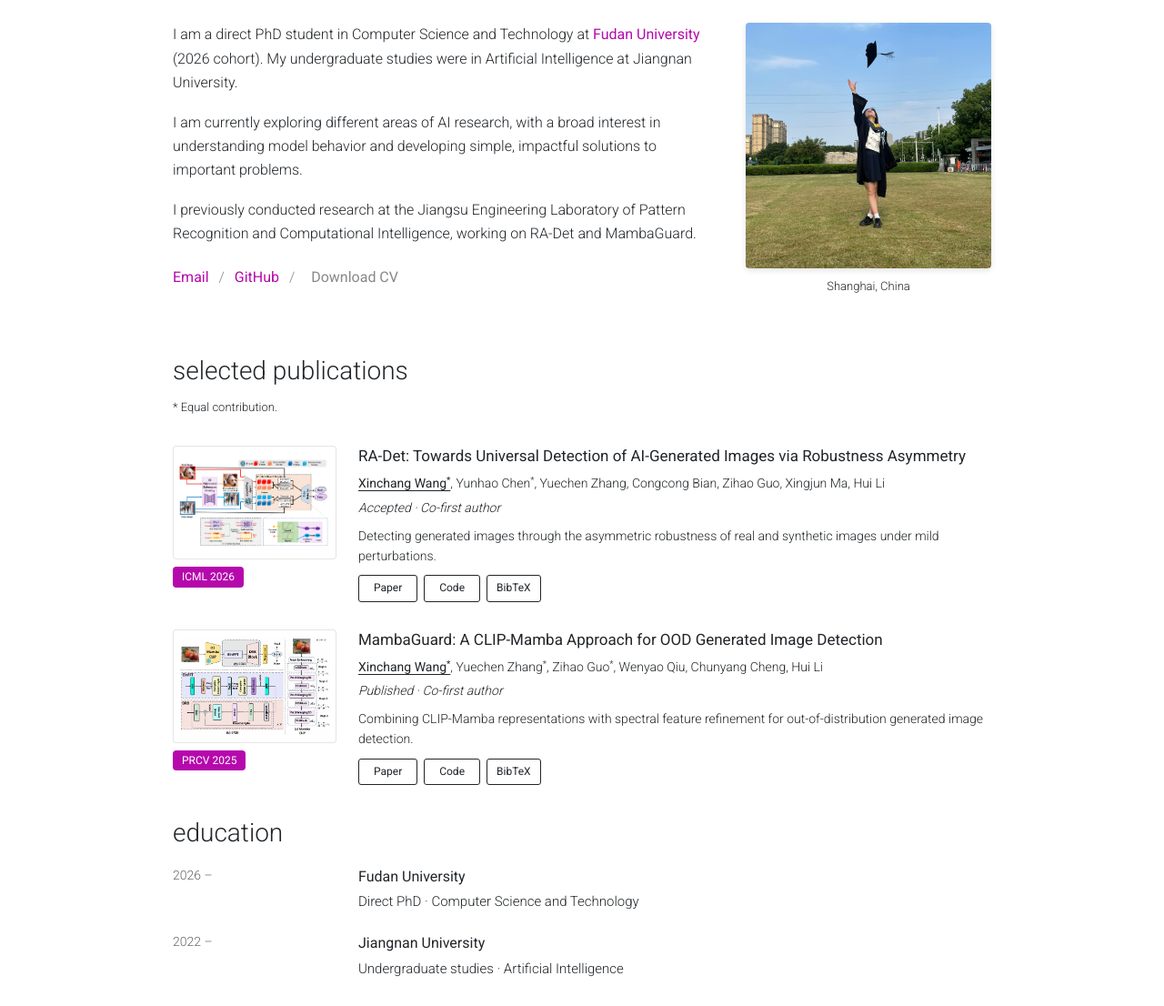
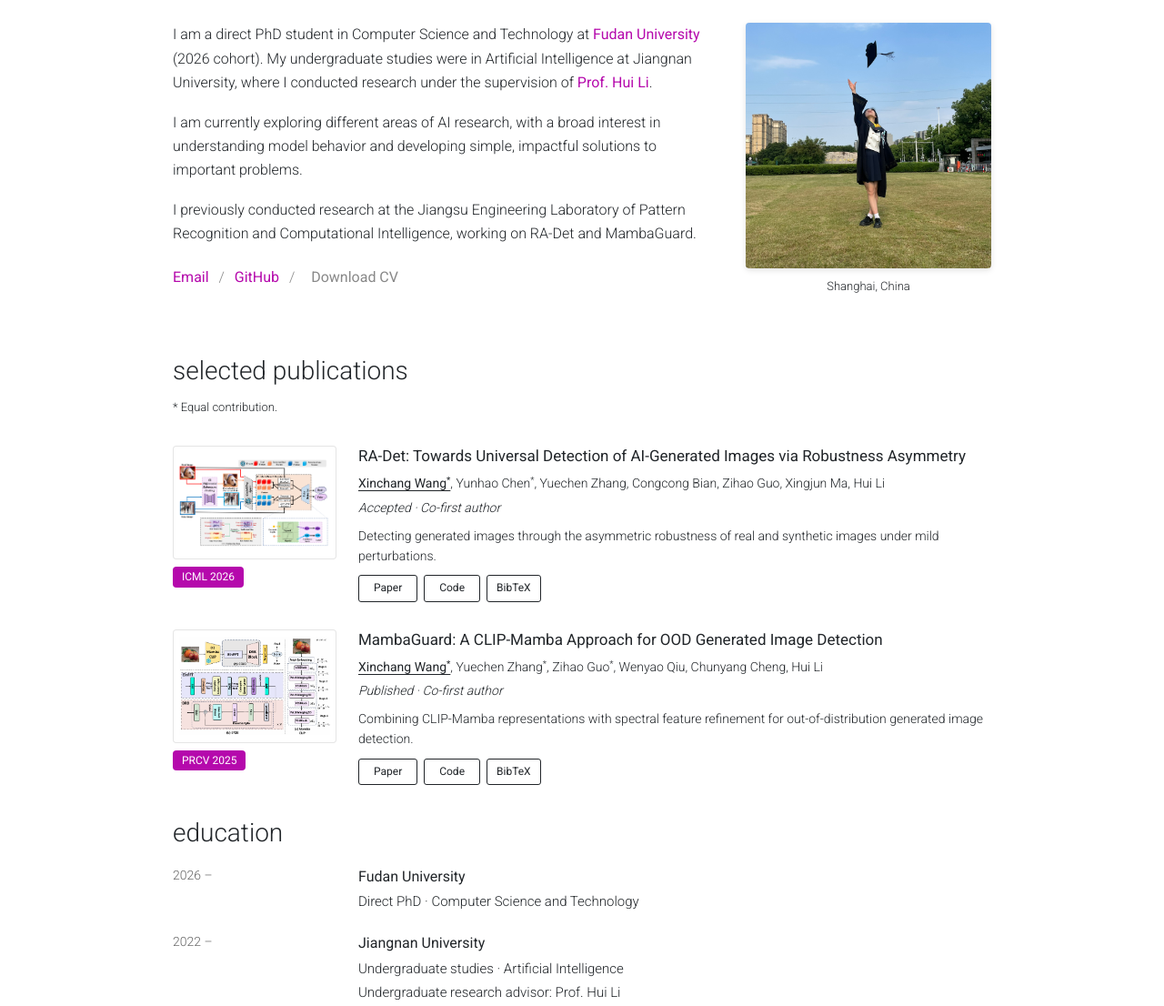
Before and after one commit to ccandtt/ccandtt.github.io, a plain HTML site: page index.html in a window 1280 px wide. Shown: the part 194-1300 px from the top of the page at 91% size. Drawn offline with Linux system fonts and the light colour scheme.

Commit message:
Add undergraduate research advisor Hui Li

```diff
--- a/index.html
+++ b/index.html
@@ -5,7 +5,7 @@
 <main id="main" class="container mt-5"><div class="post" id="about"><header class="post-header"><h1 class="post-title"><span data-zh="欢迎来到我的个人网站">Welcome to my <span class="font-weight-bold">personal website</span></span></h1><p class="desc"><span data-zh="计算机科学与技术 · 复旦大学">Computer Science and Technology · Fudan University</span></p></header>
 <article><div class="profile float-right"><figure><img src="assets/portrait.jpg" class="img-fluid z-depth-1 rounded" width="1772" height="1772" alt="Xinchang Wang at graduation" fetchpriority="high"></figure><div class="more-info"><span data-zh="中国 · 上海">Shanghai, China</span></div></div>
 <div class="clearfix bio">
-<p data-zh="我是复旦大学计算机科学与技术专业 2026 级直博生，本科就读于江南大学人工智能专业。">I am a direct PhD student in Computer Science and Technology at <a href="https://www.fudan.edu.cn/" target="_blank" rel="noopener noreferrer">Fudan University</a> (2026 cohort). My undergraduate studies were in Artificial Intelligence at Jiangnan University.</p>
+<p data-zh="我是复旦大学计算机科学与技术专业 2026 级直博生，本科就读于江南大学人工智能专业，期间在&lt;a href=&quot;https://hli1221.github.io/&quot; target=&quot;_blank&quot; rel=&quot;noopener noreferrer&quot;&gt;李辉老师&lt;/a&gt;的指导下开展科研。">I am a direct PhD student in Computer Science and Technology at <a href="https://www.fudan.edu.cn/" target="_blank" rel="noopener noreferrer">Fudan University</a> (2026 cohort). My undergraduate studies were in Artificial Intelligence at Jiangnan University, where I conducted research under the supervision of <a href="https://hli1221.github.io/" target="_blank" rel="noopener noreferrer">Prof. Hui Li</a>.</p>
 <p data-zh="我目前正在探索人工智能研究的不同领域，广泛关注模型行为的理解，以及如何为重要问题开发简洁而有影响力的解决方案。">I am currently exploring different areas of AI research, with a broad interest in understanding model behavior and developing simple, impactful solutions to important problems.</p>
 <p data-zh="我曾在江苏省模式识别与计算智能工程实验室开展科研，参与 RA-Det 与 MambaGuard 研究。">I previously conducted research at the Jiangsu Engineering Laboratory of Pattern Recognition and Computational Intelligence, working on RA-Det and MambaGuard.</p>
 <p class="contact-links"><a href="mailto:xinchangwang2025@163.com">Email</a><span> / </span><a href="https://github.com/ccandtt" target="_blank" rel="noopener noreferrer">GitHub</a><span> / </span><a href="assets/xinchang-wang-cv.pdf" download="Xinchang-Wang-CV.pdf"><span data-zh="下载简历">Download CV</span></a></p>
@@ -15,6 +15,6 @@
  <div class="col-sm-9 publication-content"><div class="title"><a href="https://arxiv.org/abs/2603.01544" target="_blank" rel="noopener noreferrer">RA-Det: Towards Universal Detection of AI-Generated Images via Robustness Asymmetry</a></div><div class="author"><em>Xinchang Wang<sup>*</sup></em>, Yunhao Chen<sup>*</sup>, Yuechen Zhang, Congcong Bian, Zihao Guo, Xingjun Ma, Hui Li</div><div class="periodical"><span data-zh="已录用 · 共同第一作者">Accepted · Co-first author</span></div><div class="paper-description"><p data-zh="利用真实与生成图像在轻微扰动下的鲁棒性不对称，探索跨生成器的图像检测。">Detecting generated images through the asymmetric robustness of real and synthetic images under mild perturbations.</p></div><div class="links"><a class="btn btn-sm z-depth-0" href="https://arxiv.org/abs/2603.01544" target="_blank" rel="noopener noreferrer">Paper</a><a class="btn btn-sm z-depth-0" href="https://github.com/dongdongunique/RA-Det" target="_blank" rel="noopener noreferrer">Code</a><button class="btn btn-sm z-depth-0" type="button" data-citation="radet" aria-expanded="false" aria-controls="bib-radet">BibTeX</button></div><div class="bibtex-panel" id="bib-radet" hidden><pre></pre><button class="copy-citation btn btn-sm" type="button" data-copy="radet"><span data-zh="复制引用">Copy citation</span></button></div></div></div></li><li id="mamba"><div class="row publication-row">
  <div class="col col-sm-3 abbr"><a href="https://link.springer.com/chapter/10.1007/978-981-95-5699-1_25" target="_blank" rel="noopener noreferrer" aria-label="MambaGuard: A CLIP-Mamba Approach for OOD Generated Image Detection"><img class="publication-preview" src="assets/mambaguard-framework.png" alt="PRCV 2025 — method overview" width="180" height="125" loading="lazy"></a><abbr class="badge rounded">PRCV 2025</abbr></div>
  <div class="col-sm-9 publication-content"><div class="title"><a href="https://link.springer.com/chapter/10.1007/978-981-95-5699-1_25" target="_blank" rel="noopener noreferrer">MambaGuard: A CLIP-Mamba Approach for OOD Generated Image Detection</a></div><div class="author"><em>Xinchang Wang<sup>*</sup></em>, Yuechen Zhang<sup>*</sup>, Zihao Guo<sup>*</sup>, Wenyao Qiu, Chunyang Cheng, Hui Li</div><div class="periodical"><span data-zh="已发表 · 共同第一作者">Published · Co-first author</span></div><div class="paper-description"><p data-zh="融合 CLIP-Mamba 表征与频谱特征细化，提升分布外生成图像检测能力。">Combining CLIP-Mamba representations with spectral feature refinement for out-of-distribution generated image detection.</p></div><div class="links"><a class="btn btn-sm z-depth-0" href="https://link.springer.com/chapter/10.1007/978-981-95-5699-1_25" target="_blank" rel="noopener noreferrer">Paper</a><a class="btn btn-sm z-depth-0" href="https://github.com/orangecc7/MambaGuard" target="_blank" rel="noopener noreferrer">Code</a><button class="btn btn-sm z-depth-0" type="button" data-citation="mamba" aria-expanded="false" aria-controls="bib-mamba">BibTeX</button></div><div class="bibtex-panel" id="bib-mamba" hidden><pre></pre><button class="copy-citation btn btn-sm" type="button" data-copy="mamba"><span data-zh="复制引用">Copy citation</span></button></div></div></div></li></ol></div></section>
-<section id="education"><h2><span data-zh="教育经历">education</span></h2><div class="education-row"><span class="education-date">2026 –</span><div><strong><span data-zh="复旦大学">Fudan University</span></strong><p><span data-zh="直博 · 计算机科学与技术">Direct PhD · Computer Science and Technology</span></p></div></div><div class="education-row"><span class="education-date">2022 –</span><div><strong><span data-zh="江南大学">Jiangnan University</span></strong><p><span data-zh="本科 · 人工智能">Undergraduate studies · Artificial Intelligence</span></p></div></div><p class="honor"><span data-zh="荣誉：国家奖学金。">Honors: National Scholarship.</span></p></section>
+<section id="education"><h2><span data-zh="教育经历">education</span></h2><div class="education-row"><span class="education-date">2026 –</span><div><strong><span data-zh="复旦大学">Fudan University</span></strong><p><span data-zh="直博 · 计算机科学与技术">Direct PhD · Computer Science and Technology</span></p></div></div><div class="education-row"><span class="education-date">2022 –</span><div><strong><span data-zh="江南大学">Jiangnan University</span></strong><p><span data-zh="本科 · 人工智能">Undergraduate studies · Artificial Intelligence</span></p><p class="advisor"><span data-zh="本科科研导师：">Undergraduate research advisor: </span><a href="https://hli1221.github.io/" target="_blank" rel="noopener noreferrer"><span data-zh="李辉老师">Prof. Hui Li</span></a></p></div></div><p class="honor"><span data-zh="荣誉：国家奖学金。">Honors: National Scholarship.</span></p></section>
 </article></div></main>
 <footer class="site-footer"><div class="container">© 2026 <span data-zh="王心畅">Xinchang Wang</span>. <span data-zh="基于">Powered by</span> <a href="https://github.com/alshedivat/al-folio" target="_blank" rel="noopener noreferrer">al-folio</a>.</div></footer><div id="toast" role="status" aria-live="polite" hidden></div></body></html>
```
